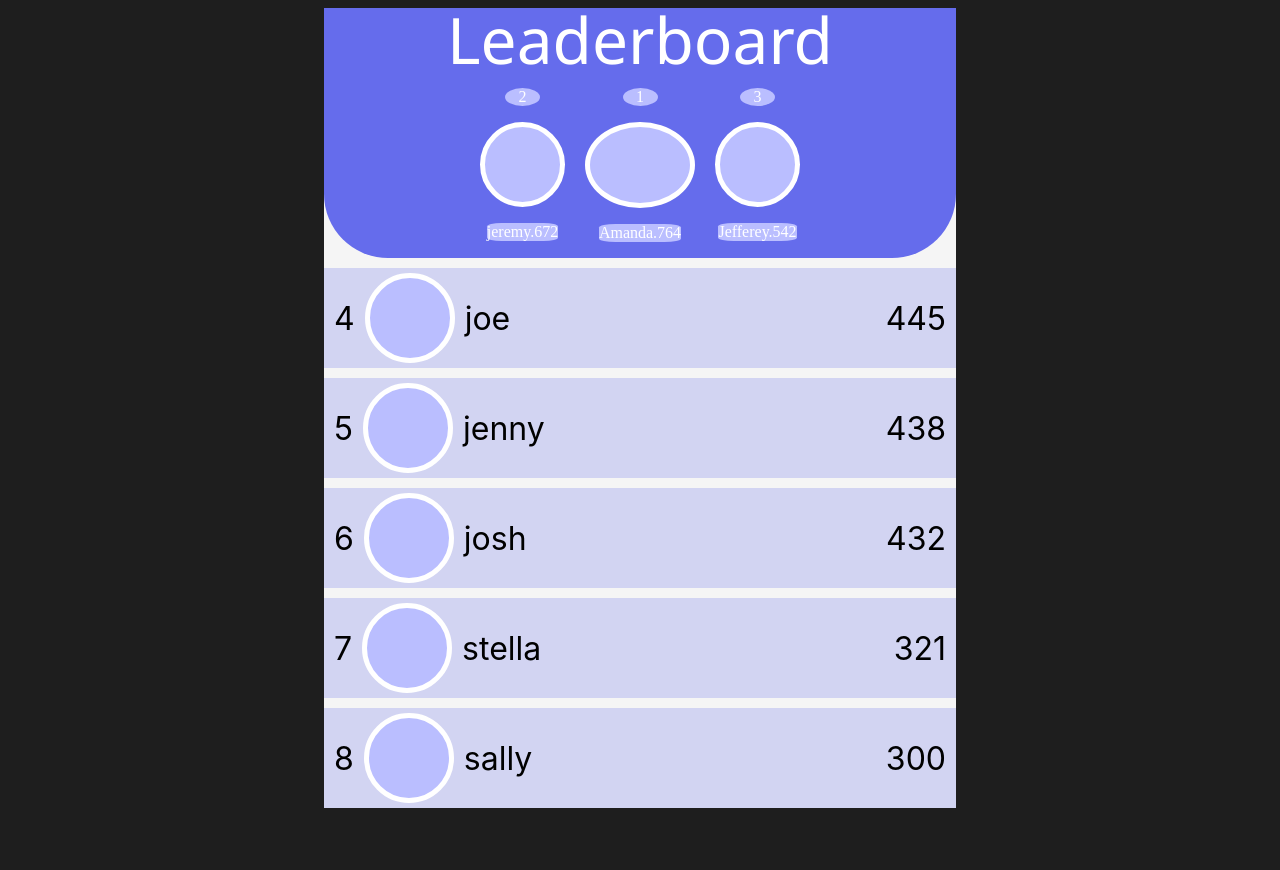
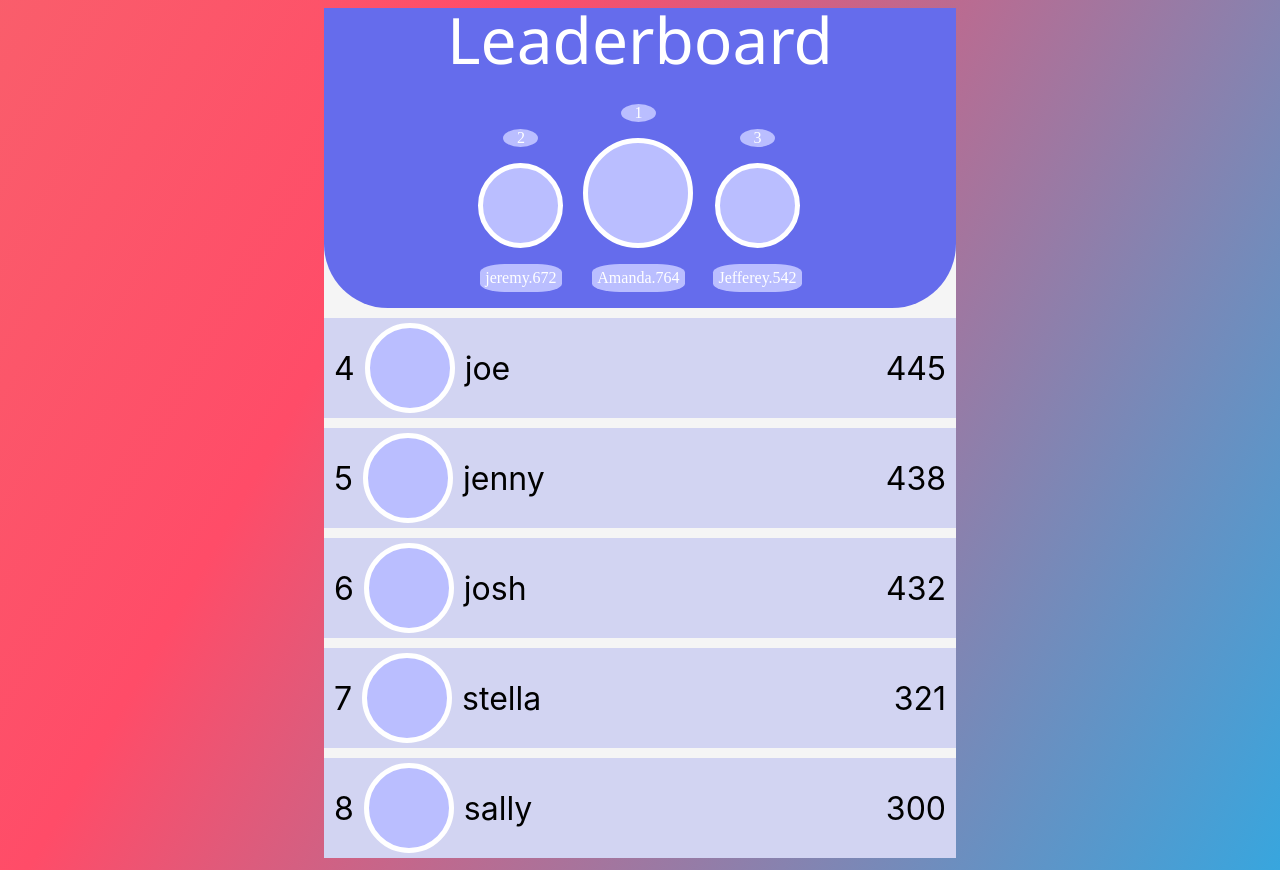
Before and after one commit to gadchandarithvikrao/codingweekwebtask1, a plain HTML site: page index.html in a window 1280 px wide. Before the commit the page ends 820 px from the top, so only its background shows below. Drawn offline with Linux system fonts and the light colour scheme.

Commit message:
css completed

```diff
--- a/index.html
+++ b/index.html
@@ -7,7 +7,7 @@
     <title>Document</title>
     <link rel="stylesheet" href="./style.css"/>
 </head>
-<body>
+<body class="gradient-background">
     <div class="ok">
         <div class="cont">
             <div class="top">
--- a/style.css
+++ b/style.css
@@ -26,7 +26,7 @@ border-radius: 0px;
 
 }
 .top{
-    height: 250px;
+    height: 300px;
     width: 100%;
     border-radius: 64px;
     border-top-left-radius: 0px;
@@ -68,10 +68,11 @@ padding: 10px;
     gap: 20px;
 }
 .circle{
-    height: 186px;
+    height: 236px;
     display: flex;
     flex-direction: column;
     align-items: center;
+    justify-content: end;
 
 }
 .main{
@@ -107,5 +108,22 @@ border-width: thick;
     align-items: center;
 }
 .round{
-    border-radius: 20%;
+    border-radius: 30%;
+    padding: 5px ;
 }
+.gradient-background {
+    background: linear-gradient(300deg, #00bfff, #ff4c68, #ef8172);
+    background-size: 180% 180%;
+    animation: gradient-animation 18s ease infinite;
+  }
+  @keyframes gradient-animation {
+    0% {
+      background-position: 0% 50%;
+    }
+    50% {
+      background-position: 100% 50%;
+    }
+    100% {
+      background-position: 0% 50%;
+    }
+  }
```
